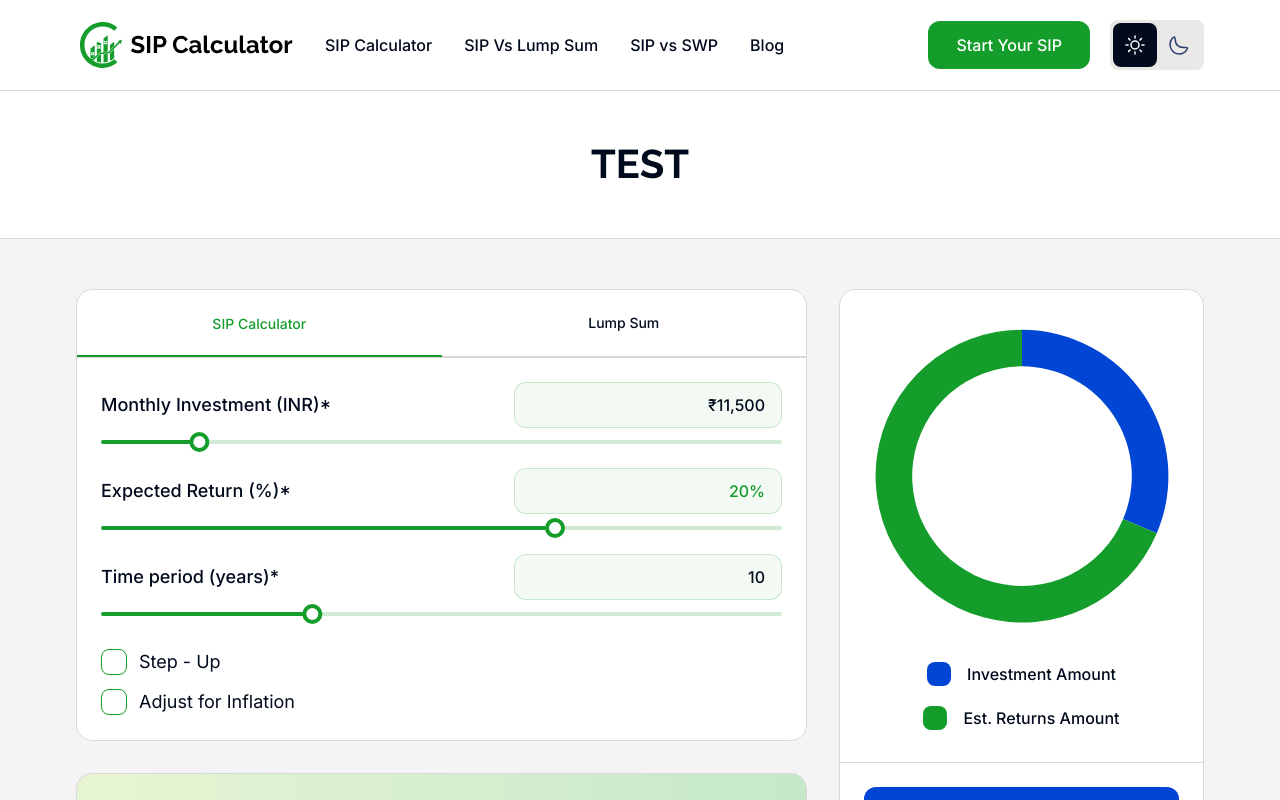
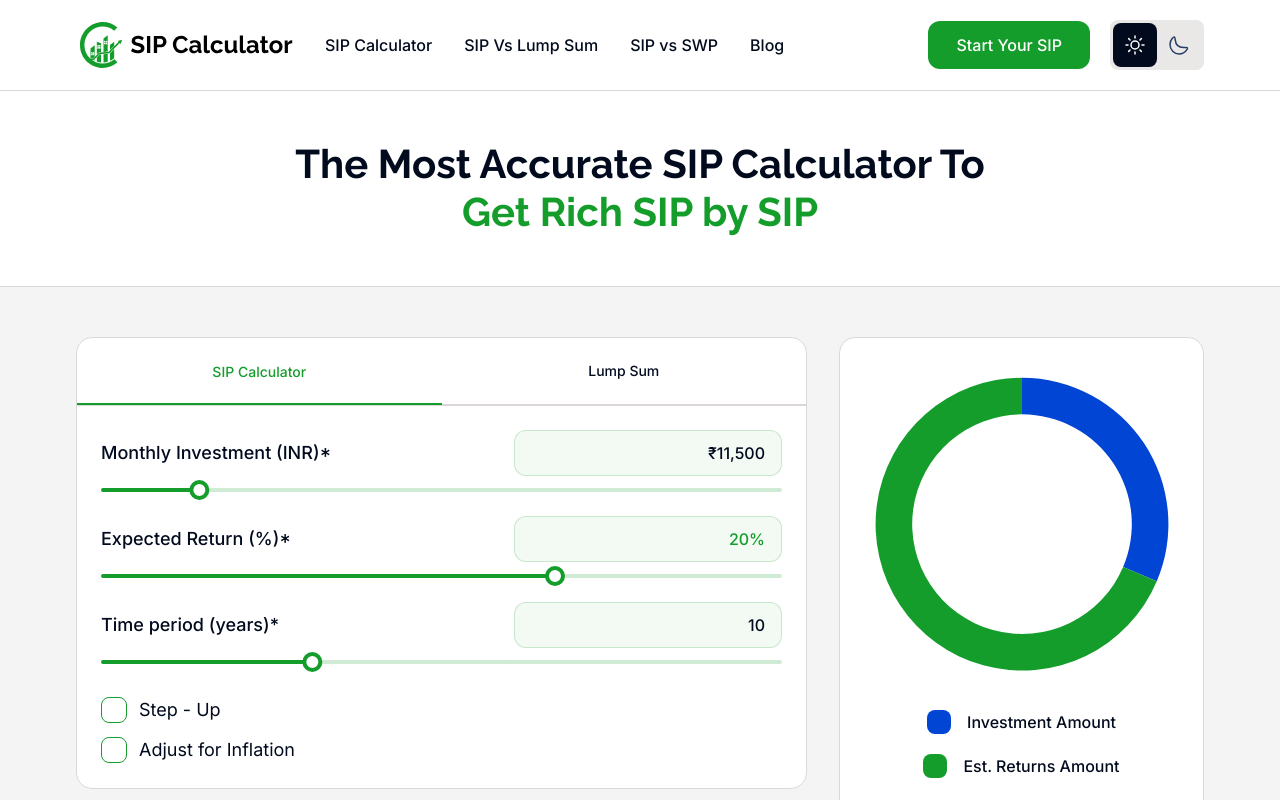
Before and after one commit to Hasan22Murtaza/SIP-Calculator, a Next.js app: page / in a window 1280 px wide. Shown: the top 800 px of the page. Built offline with nearby package versions, Linux system fonts and the light colour scheme.

Commit message:
Set header

```diff
--- a/src/app/layout.tsx
+++ b/src/app/layout.tsx
@@ -4,12 +4,21 @@ import "./globals.css";
 import { useEffect, useRef, useState } from "react";
 import { ThemeProvider, useTheme } from "@/context/ThemeContext";
 import { Range } from "react-range";
+import { Raleway } from 'next/font/google'
 
 export default function RootLayout({
   children,
 }: {
   children: React.ReactNode;
 }) {
+
+  const raleway = Raleway({
+    subsets: ['latin'],
+    weight: ['400', '700'],
+    variable: '--font-raleway',
+    display: 'swap',
+  });
+
   const [menuOpen, setMenuOpen] = useState(false);
   const [currentTheme, setCurrentTheme] = useState("Light");
   const [bgCss, setBgCss] = useState("");
@@ -721,14 +730,11 @@ export default function RootLayout({
               {/* header section start */}
               <div className="relative pt-[140px] pb-[50px] bg-white dark:bg-my-black border-b border-[#DCD7D7] dark:border-[#263c6b]">
                 <div className="max-w-6xl mx-auto px-3 h-full flex items-center justify-center">
-                  <h1 className="font-raleway text-center leading-[48px] text-2xl md:text-[40px] text-my-black dark:text-white font-bold lg:max-w-[700px]">
-                    {/* {" "}
-                    The Most Accurate SIP Calculator To
-                    <span className="text-dark-green">
-                      {" "}
-                      Get Rich SIP by SIP{" "}
-                    </span>{" "} */}
-                    TEST
+                  <h1
+                    className="font-raleway text-center font-bold leading-[48px] text-2xl md:text-[40px] text-my-black dark:text-white lg:max-w-[700px] mx-auto"
+                  >
+                    The Most Accurate SIP Calculator To{' '}
+                    <span className="text-dark-green">Get Rich SIP by SIP</span>
                   </h1>
                 </div>
               </div>
```
